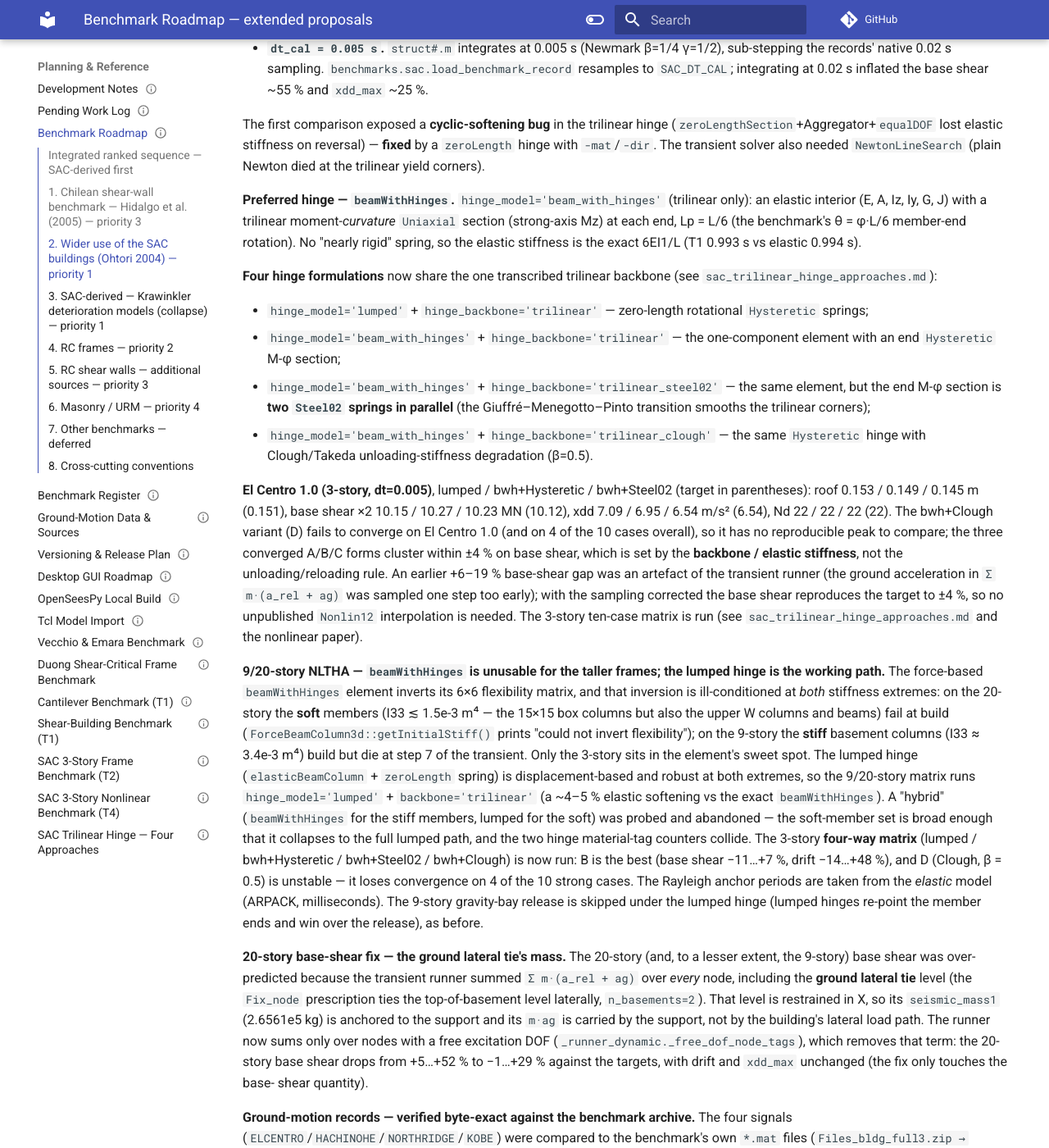
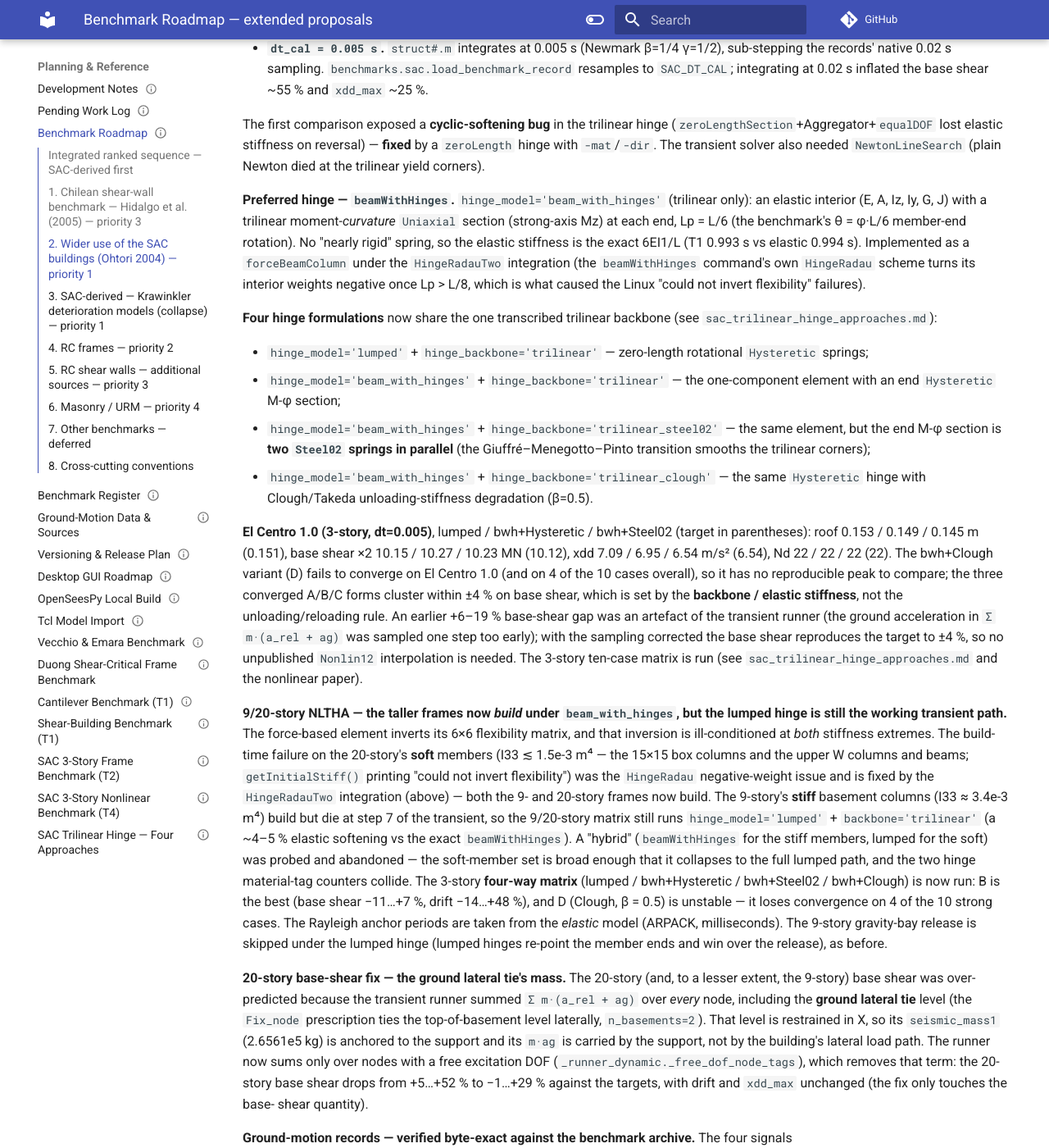
Before and after one commit to boustrephon/fea_toolkit, an MkDocs documentation site: the page built from docs/benchmark_roadmap.md, in a window 1280 px wide and 1400 px high, scrolled down 4149 px. Shown: the whole window at 82% size. Built offline with MkDocs 1.6.1 and Material for MkDocs 9.7.7, drawn with Linux system fonts in a browser that asks for light colours; comment, search, counter and statistics services are not loaded.

Commit message:
fix(opensees): use HingeRadauTwo for beam_with_hinges (avoid negative flexibility weights)

```diff
--- a/docs/benchmark_roadmap.md
+++ b/docs/benchmark_roadmap.md
@@ -226,6 +226,10 @@ frames under the ten record cases — is planned as an A0–A4 sequence:
   moment-*curvature* `Uniaxial` section (strong-axis Mz) at each end, Lp = L/6
   (the benchmark's θ = φ·L/6 member-end rotation).  No "nearly rigid" spring,
   so the elastic stiffness is the exact 6EI1/L (T1 0.993 s vs elastic 0.994 s).
+  Implemented as a `forceBeamColumn` under the `HingeRadauTwo` integration (the
+  `beamWithHinges` command's own `HingeRadau` scheme turns its interior weights
+  negative once Lp > L/8, which is what caused the Linux "could not invert
+  flexibility" failures).
 
   **Four hinge formulations** now share the one transcribed trilinear backbone
   (see `sac_trilinear_hinge_approaches.md`):
@@ -256,18 +260,18 @@ frames under the ten record cases — is planned as an A0–A4 sequence:
   `Nonlin12` interpolation is needed.  The 3-story ten-case matrix is run (see
   `sac_trilinear_hinge_approaches.md` and the nonlinear paper).
 
-  **9/20-story NLTHA — `beamWithHinges` is unusable for the taller frames; the
-  lumped hinge is the working path.**  The force-based `beamWithHinges` element
-  inverts its 6×6 flexibility matrix, and that inversion is ill-conditioned at
-  *both* stiffness extremes: on the 20-story the **soft** members (I33 ≲ 1.5e-3
-  m⁴ — the 15×15 box columns but also the upper W columns and beams) fail at
-  build (`ForceBeamColumn3d::getInitialStiff()` prints "could not invert
-  flexibility"); on the 9-story the **stiff** basement columns (I33 ≈ 3.4e-3
-  m⁴) build but die at step 7 of the transient.  Only the 3-story sits in the
-  element's sweet spot.  The lumped hinge (`elasticBeamColumn` + `zeroLength`
-  spring) is displacement-based and robust at both extremes, so the 9/20-story
-  matrix runs `hinge_model='lumped'` + `backbone='trilinear'` (a ~4–5 % elastic
-  softening vs the exact `beamWithHinges`).  A "hybrid" (`beamWithHinges` for
+  **9/20-story NLTHA — the taller frames now *build* under `beam_with_hinges`,
+  but the lumped hinge is still the working transient path.**  The force-based
+  element inverts its 6×6 flexibility matrix, and that inversion is
+  ill-conditioned at *both* stiffness extremes.  The build-time failure on the
+  20-story's **soft** members (I33 ≲ 1.5e-3 m⁴ — the 15×15 box columns and the
+  upper W columns and beams; `getInitialStiff()` printing "could not invert
+  flexibility") was the `HingeRadau` negative-weight issue and is fixed by the
+  `HingeRadauTwo` integration (above) — both the 9- and 20-story frames now
+  build.  The 9-story's **stiff** basement columns (I33 ≈ 3.4e-3 m⁴) build but
+  die at step 7 of the transient, so the 9/20-story matrix still runs
+  `hinge_model='lumped'` + `backbone='trilinear'` (a ~4–5 % elastic softening
+  vs the exact `beamWithHinges`).  A "hybrid" (`beamWithHinges` for
   the stiff members, lumped for the soft) was probed and abandoned — the
   soft-member set is broad enough that it collapses to the full lumped path,
   and the two hinge material-tag counters collide.  The 3-story **four-way
```
Also changed, not shown: docs/sac_nonlinear_benchmark.md (+9 -5 lines), 1 other file.
